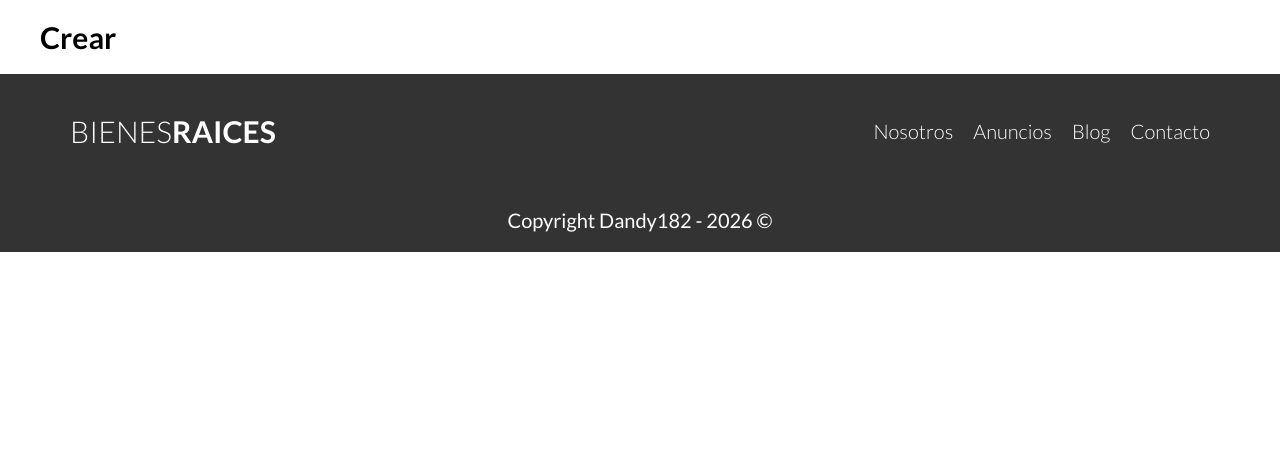
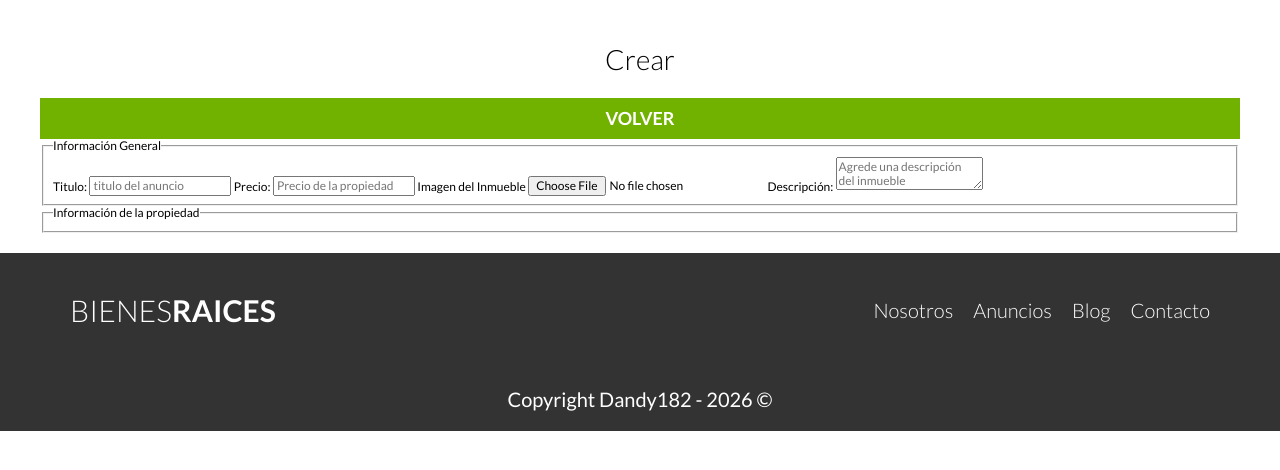
Before and after one commit to Dandy182/bienes_raices, a PHP site: page /admin/propiedades/crear.php in a window 1280 px wide. Shown: the part 115-585 px from the top of the page. Run offline with PHP 8.4, Linux system fonts and the light colour scheme.

Commit message:
iniciando la pagina de crear

```diff
--- a/admin/index.php
+++ b/admin/index.php
@@ -5,6 +5,12 @@
     ?>
     <main class="contenedor">
         <h2>Administrador de Bienes Raices</h2>
+
+        <div class="contenido__admin">
+            <a href="/admin/propiedades/crear.php" class="btn btn__verde">Nueva Propiedad</a>
+            <a href=""></a>
+            <a href=""></a>
+        </div>
     </main>
 
 
--- a/admin/propiedades/crear.php
+++ b/admin/propiedades/crear.php
@@ -5,7 +5,30 @@
 ?>
 
 <main class="contenedor">
-    <h1>Crear</h1>
+    <h2>Crear</h2>
+    <a href="/admin/index.php" class="btn btn__verde">Volver</a>
+
+    <form method="post">
+        <fieldset>
+            <legend>Información General</legend>
+
+            <label for="titulo">Titulo:</label>
+            <input type="text" id="titulo" name="titulo" placeholder="titulo del anuncio">
+
+            <label for="precio">Precio:</label>
+            <input type="number" id="precio" name="precio" placeholder="Precio de la propiedad">
+
+            <label for="imagen">Imagen del Inmueble</label>
+            <input type="file" id="imagen" name="imagen" accept="image/jpeg, image/png">
+
+            <label for='descripcion'>Descripción:</label>
+            <textarea placeholder="Agrede una descripción del inmueble"></textarea>
+        </fieldset>
+        <fieldset>
+            <legend>Información de la propiedad</legend>
+        </fieldset>
+
+    </form>
 
 </main>
 
```
